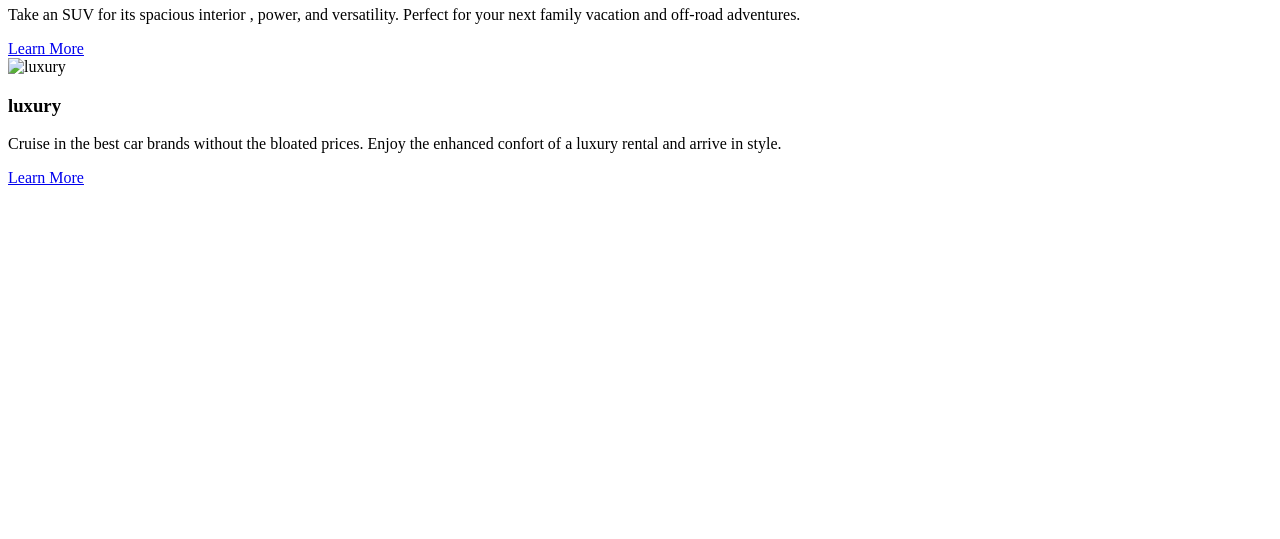
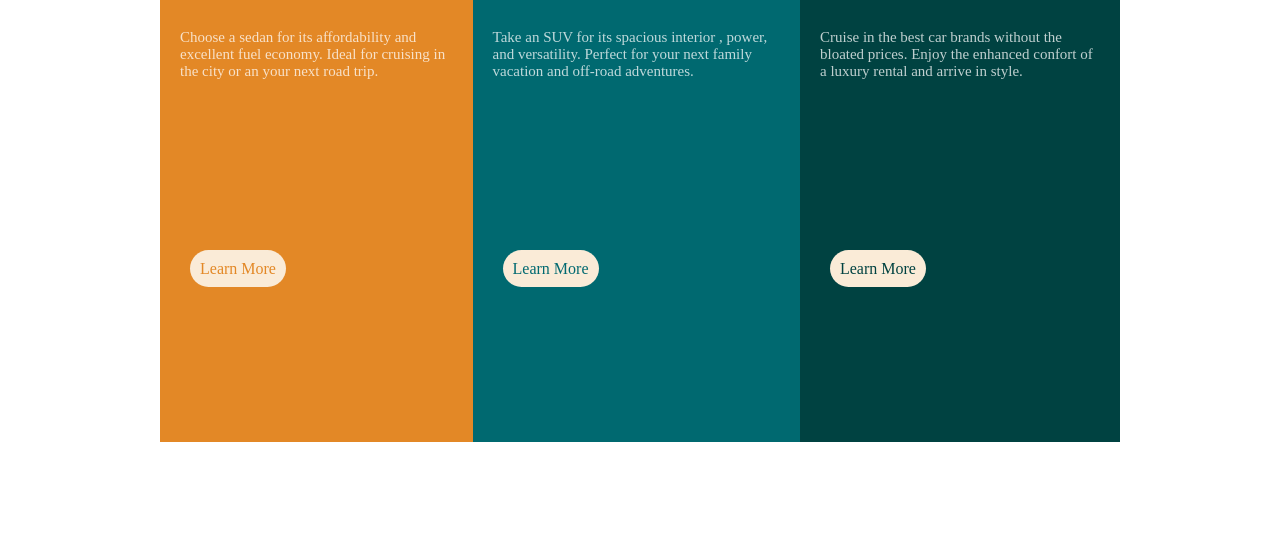
Before and after one commit to maniplek/preview-card-component-andela, a plain HTML site: page index.html in a window 1280 px wide. Shown: the part 261-800 px from the top of the page. Drawn offline with Linux system fonts and the light colour scheme; the site is published under a folder, as on GitHub Pages, so addresses that start at the root find nothing.

Commit message:
changend css name

```diff
--- a/index.html
+++ b/index.html
@@ -4,7 +4,7 @@
     <meta charset="UTF-8">
     <meta http-equiv="X-UA-Compatible" content="IE=edge">
     <meta name="viewport" content="width=device-width, initial-scale=1.0">
-    <link rel="stylesheet" href="/style.css" ></link>
+    <link rel="stylesheet" href="main.css" ></link>
     <link rel="//fonts.google.com/specimen/Lexend+Deca)"></link>
     <title>preview card component</title>
 </head>
@@ -31,7 +31,7 @@
 
             </div>
             <div class="luxury">
-                <img class="image-luxury" src="/images/icon-luxury.svg" alt="luxury">
+                <img class="image-luxury" src="images/icon-luxury.svg" alt="luxury">
                 <h3>luxury</h3>
                 <p>Cruise in the best car brands without the bloated prices. Enjoy the enhanced confort of a luxury rental and arrive in style.</p>
                 <div class="btn">
```
Also changed, not shown: main.css (renamed from style.css).
